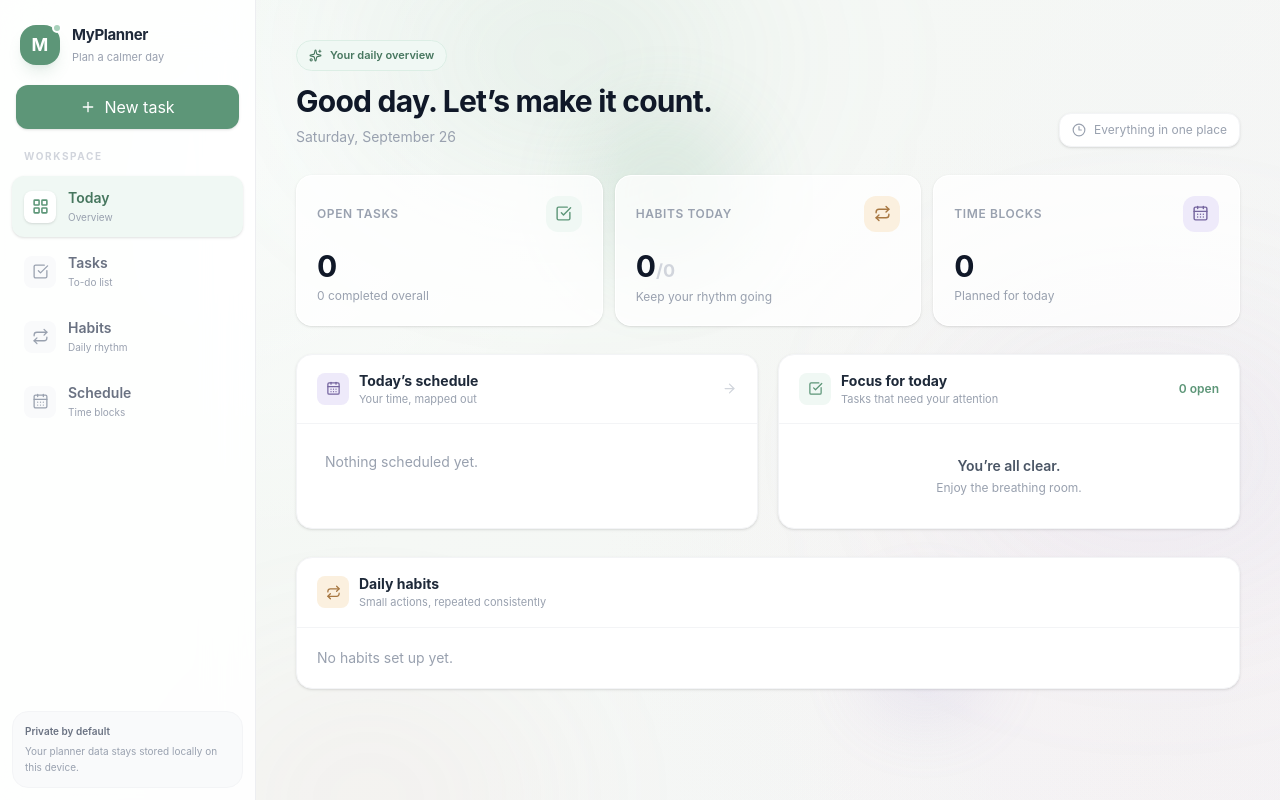
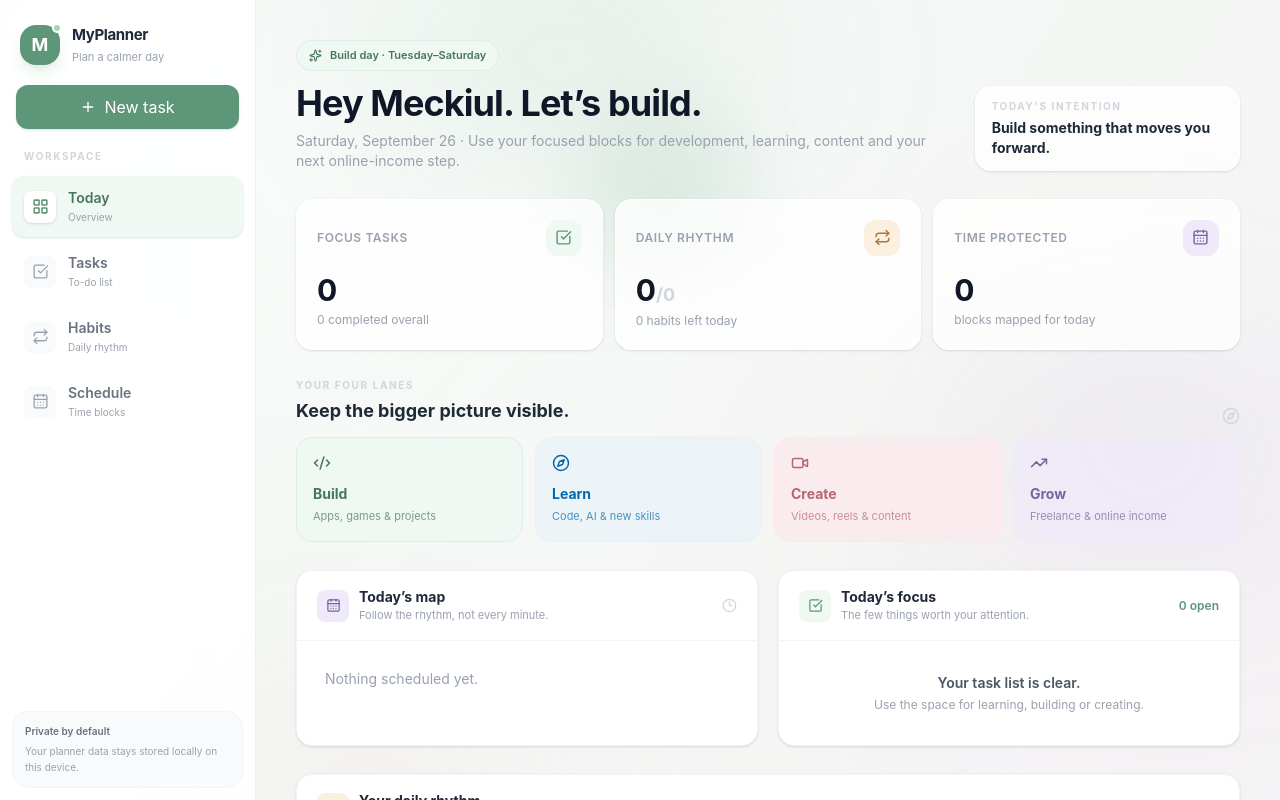
Before and after one commit to Meckiul-Chisim/MyPlanner, a React (Vite) app: page / in a window 1280 px wide. Built offline with nearby package versions, Linux system fonts and the light colour scheme.

Commit message:
Personalize dashboard around Meckiul's goals

```diff
--- a/src/features/dashboard/DashboardView.tsx
+++ b/src/features/dashboard/DashboardView.tsx
@@ -1,12 +1,46 @@
-import { useEffect, useState } from 'react'
-import { CalendarDays, CheckSquare, Repeat, Sparkles, ArrowRight, Clock3 } from 'lucide-react'
+import { useEffect, useMemo, useState } from 'react'
+import {
+  ArrowRight,
+  CalendarDays,
+  CheckSquare,
+  Code2,
+  Clock3,
+  Compass,
+  Dumbbell,
+  Repeat,
+  Sparkles,
+  TrendingUp,
+  Video,
+} from 'lucide-react'
 import type { Habit, HabitLog, ScheduleBlock, Task } from '../../db/types'
 import { todayString } from '../schedule/timeUtils'
 
 function isDueTodayOrOverdue(task: Task, today: string): boolean {
-  if (task.completed) return false
-  if (!task.dueDate) return false
+  if (task.completed || !task.dueDate) return false
   return task.dueDate <= today
+}
+
+function getDayPlan() {
+  const day = new Date().getDay()
+  if (day === 1) {
+    return {
+      eyebrow: 'Monday · Market day',
+      title: 'Start steady, then build.',
+      description: 'Handle the market first, then protect the afternoon for coding and learning.',
+    }
+  }
+  if (day === 0) {
+    return {
+      eyebrow: 'Sunday · Church + reset',
+      title: 'Slow down and reset.',
+      description: 'Make space for church, rest, reflection and a lighter learning session.',
+    }
+  }
+  return {
+    eyebrow: 'Build day · Tuesday–Saturday',
+    title: 'Build something that moves you forward.',
+    description: 'Use your focused blocks for development, learning, content and your next online-income step.',
+  }
 }
 
 export function DashboardView() {
@@ -17,6 +51,7 @@ export function DashboardView() {
   const [loading, setLoading] = useState(true)
 
   const today = todayString()
+  const dayPlan = useMemo(getDayPlan, [])
 
   async function refresh() {
     const [allTasks, allHabits, allLogs, allBlocks] = await Promise.all([
@@ -28,7 +63,7 @@ export function DashboardView() {
     setTasks(allTasks)
     setHabits(allHabits)
     setHabitLogs(allLogs)
-    setScheduleBlocks(allBlocks.filter((b) => b.date === today))
+    setScheduleBlocks(allBlocks.filter((block) => block.date === today))
   }
 
   useEffect(() => {
@@ -49,53 +84,94 @@ export function DashboardView() {
     return <div className="max-w-5xl mx-auto p-8"><div className="h-8 w-40 bg-gray-200/70 rounded-lg animate-pulse" /></div>
   }
 
-  const dueTasks = tasks.filter((t) => isDueTodayOrOverdue(t, today))
-  const completedTasks = tasks.filter((t) => t.completed).length
-  const completedHabits = habits.filter((habit) => habitLogs.some((l) => l.habitId === habit.id && l.date === today && l.completed)).length
+  const dueTasks = tasks.filter((task) => isDueTodayOrOverdue(task, today))
+  const completedTasks = tasks.filter((task) => task.completed).length
+  const completedHabits = habits.filter((habit) =>
+    habitLogs.some((log) => log.habitId === habit.id && log.date === today && log.completed),
+  ).length
   const sortedBlocks = [...scheduleBlocks].sort((a, b) => a.startTime.localeCompare(b.startTime))
-  const dateLabel = new Date().toLocaleDateString(undefined, { weekday: 'long', month: 'long', day: 'numeric' })
+  const dateLabel = new Date().toLocaleDateString(undefined, {
+    weekday: 'long',
+    month: 'long',
+    day: 'numeric',
+  })
+  const openHabitCount = Math.max(habits.length - completedHabits, 0)
 
   return (
     <div className="max-w-5xl mx-auto p-5 sm:p-8 lg:p-10 space-y-7">
-      <header className="flex flex-col sm:flex-row sm:items-end sm:justify-between gap-4">
+      <header className="flex flex-col lg:flex-row lg:items-end lg:justify-between gap-5">
         <div>
           <div className="inline-flex items-center gap-2 rounded-full bg-primary-50 border border-primary-100 px-3 py-1.5 text-[11px] font-semibold text-primary-700 mb-3">
             <Sparkles size={13} />
-            Your daily overview
+            {dayPlan.eyebrow}
           </div>
-          <h1 className="text-3xl font-bold tracking-tight text-gray-900">Good day. Let’s make it count.</h1>
-          <p className="text-sm text-gray-400 mt-2">{dateLabel}</p>
+          <h1 className="text-3xl sm:text-4xl font-bold tracking-tight text-gray-900">
+            Hey Meckiul. Let’s build.
+          </h1>
+          <p className="text-sm text-gray-400 mt-2">{dateLabel} · {dayPlan.description}</p>
         </div>
-        <div className="hidden sm:flex items-center gap-2 text-xs text-gray-400 bg-white border border-gray-100 rounded-xl px-3 py-2 shadow-sm">
-          <Clock3 size={14} />
-          Everything in one place
+        <div className="glass-panel rounded-2xl border border-white shadow-sm px-4 py-3 min-w-52">
+          <p className="text-[10px] font-bold uppercase tracking-[0.16em] text-gray-300">Today's intention</p>
+          <p className="text-sm font-bold text-gray-800 mt-1">{dayPlan.title}</p>
         </div>
       </header>
 
       <section className="grid grid-cols-1 sm:grid-cols-3 gap-3">
         <div className="glass-panel card-lift rounded-2xl border border-white shadow-sm p-5">
           <div className="flex items-center justify-between">
-            <span className="text-xs font-semibold text-gray-400 uppercase tracking-wider">Open tasks</span>
-            <span className="w-9 h-9 rounded-xl bg-primary-50 text-primary-600 flex items-center justify-center"><CheckSquare size={17}/></span>
+            <span className="text-xs font-semibold text-gray-400 uppercase tracking-wider">Focus tasks</span>
+            <span className="w-9 h-9 rounded-xl bg-primary-50 text-primary-600 flex items-center justify-center"><CheckSquare size={17} /></span>
           </div>
           <p className="text-3xl font-bold text-gray-900 mt-4">{dueTasks.length}</p>
           <p className="text-xs text-gray-400 mt-1">{completedTasks} completed overall</p>
         </div>
+
         <div className="glass-panel card-lift rounded-2xl border border-white shadow-sm p-5">
           <div className="flex items-center justify-between">
-            <span className="text-xs font-semibold text-gray-400 uppercase tracking-wider">Habits today</span>
-            <span className="w-9 h-9 rounded-xl bg-sand-100 text-sand-700 flex items-center justify-center"><Repeat size={17}/></span>
+            <span className="text-xs font-semibold text-gray-400 uppercase tracking-wider">Daily rhythm</span>
+            <span className="w-9 h-9 rounded-xl bg-sand-100 text-sand-700 flex items-center justify-center"><Repeat size={17} /></span>
           </div>
           <p className="text-3xl font-bold text-gray-900 mt-4">{completedHabits}<span className="text-lg text-gray-300">/{habits.length}</span></p>
-          <p className="text-xs text-gray-400 mt-1">Keep your rhythm going</p>
+          <p className="text-xs text-gray-400 mt-1">{openHabitCount} habit{openHabitCount === 1 ? '' : 's'} left today</p>
         </div>
+
         <div className="glass-panel card-lift rounded-2xl border border-white shadow-sm p-5">
           <div className="flex items-center justify-between">
-            <span className="text-xs font-semibold text-gray-400 uppercase tracking-wider">Time blocks</span>
-            <span className="w-9 h-9 rounded-xl bg-lavender-100 text-lavender-700 flex items-center justify-center"><CalendarDays size={17}/></span>
+            <span className="text-xs font-semibold text-gray-400 uppercase tracking-wider">Time protected</span>
+            <span className="w-9 h-9 rounded-xl bg-lavender-100 text-lavender-700 flex items-center justify-center"><CalendarDays size={17} /></span>
           </div>
           <p className="text-3xl font-bold text-gray-900 mt-4">{sortedBlocks.length}</p>
-          <p className="text-xs text-gray-400 mt-1">Planned for today</p>
+          <p className="text-xs text-gray-400 mt-1">blocks mapped for today</p>
+        </div>
+      </section>
+
+      <section>
+        <div className="flex items-end justify-between mb-3">
+          <div>
+            <p className="text-[10px] font-bold uppercase tracking-[0.16em] text-gray-300">Your four lanes</p>
+            <h2 className="text-lg font-bold text-gray-800 mt-1">Keep the bigger picture visible.</h2>
+          </div>
+          <Compass size={18} className="text-gray-300" />
+        </div>
+
+        <div className="grid grid-cols-2 lg:grid-cols-4 gap-3">
+          {[
+            { icon: Code2, title: 'Build', text: 'Apps, games & projects', className: 'bg-primary-50 text-primary-700 border-primary-100' },
+            { icon: Compass, title: 'Learn', text: 'Code, AI & new skills', className: 'bg-sky-100/60 text-sky-700 border-sky-100' },
+            { icon: Video, title: 'Create', text: 'Videos, reels & content', className: 'bg-blush-100/70 text-blush-700 border-blush-100' },
+            { icon: TrendingUp, title: 'Grow', text: 'Freelance & online income', className: 'bg-lavender-100/70 text-lavender-700 border-lavender-100' },
+          ].map((lane) => {
+            const Icon = lane.icon
+            return (
+              <div key={lane.title} className={`rounded-2xl border p-4 card-lift ${
+                lane.className
+              }`}>
+                <Icon size={18} strokeWidth={2} />
+                <p className="text-sm font-bold mt-3">{lane.title}</p>
+                <p className="text-[11px] mt-1 opacity-70 leading-relaxed">{lane.text}</p>
+              </div>
+            )
+          })}
         </div>
       </section>
 
@@ -103,10 +179,10 @@ export function DashboardView() {
         <div className="bg-white rounded-2xl border border-gray-100 shadow-sm overflow-hidden card-lift">
           <div className="flex items-center justify-between px-5 py-4 border-b border-gray-100">
             <div className="flex items-center gap-2.5">
-              <span className="w-8 h-8 rounded-lg bg-lavender-100 text-lavender-700 flex items-center justify-center"><CalendarDays size={15}/></span>
-              <div><h2 className="text-sm font-bold text-gray-800">Today’s schedule</h2><p className="text-[11px] text-gray-400">Your time, mapped out</p></div>
+              <span className="w-8 h-8 rounded-lg bg-lavender-100 text-lavender-700 flex items-center justify-center"><CalendarDays size={15} /></span>
+              <div><h2 className="text-sm font-bold text-gray-800">Today’s map</h2><p className="text-[11px] text-gray-400">Follow the rhythm, not every minute.</p></div>
             </div>
-            <ArrowRight size={15} className="text-gray-300" />
+            <Clock3 size={15} className="text-gray-300" />
           </div>
           <div className="p-3">
             {sortedBlocks.length === 0 ? (
@@ -128,14 +204,14 @@ export function DashboardView() {
         <div className="bg-white rounded-2xl border border-gray-100 shadow-sm overflow-hidden card-lift">
           <div className="flex items-center justify-between px-5 py-4 border-b border-gray-100">
             <div className="flex items-center gap-2.5">
-              <span className="w-8 h-8 rounded-lg bg-primary-50 text-primary-600 flex items-center justify-center"><CheckSquare size={15}/></span>
-              <div><h2 className="text-sm font-bold text-gray-800">Focus for today</h2><p className="text-[11px] text-gray-400">Tasks that need your attention</p></div>
+              <span className="w-8 h-8 rounded-lg bg-primary-50 text-primary-600 flex items-center justify-center"><CheckSquare size={15} /></span>
+              <div><h2 className="text-sm font-bold text-gray-800">Today’s focus</h2><p className="text-[11px] text-gray-400">The few things worth your attention.</p></div>
             </div>
             <span className="text-xs font-semibold text-primary-600">{dueTasks.length} open</span>
           </div>
           <div className="p-3">
             {dueTasks.length === 0 ? (
-              <div className="p-5 text-center"><p className="text-sm font-semibold text-gray-600">You’re all clear.</p><p className="text-xs text-gray-400 mt-1">Enjoy the breathing room.</p></div>
+              <div className="p-5 text-center"><p className="text-sm font-semibold text-gray-600">Your task list is clear.</p><p className="text-xs text-gray-400 mt-1">Use the space for learning, building or creating.</p></div>
             ) : (
               <div className="space-y-1">
                 {dueTasks.map((task) => (
@@ -153,21 +229,21 @@ export function DashboardView() {
 
       <section className="bg-white rounded-2xl border border-gray-100 shadow-sm overflow-hidden">
         <div className="px-5 py-4 border-b border-gray-100 flex items-center gap-2.5">
-          <span className="w-8 h-8 rounded-lg bg-sand-100 text-sand-700 flex items-center justify-center"><Repeat size={15}/></span>
-          <div><h2 className="text-sm font-bold text-gray-800">Daily habits</h2><p className="text-[11px] text-gray-400">Small actions, repeated consistently</p></div>
+          <span className="w-8 h-8 rounded-lg bg-sand-100 text-sand-700 flex items-center justify-center"><Dumbbell size={15} /></span>
+          <div><h2 className="text-sm font-bold text-gray-800">Your daily rhythm</h2><p className="text-[11px] text-gray-400">Small actions that support the bigger goals.</p></div>
         </div>
         {habits.length === 0 ? (
           <p className="text-sm text-gray-400 p-5">No habits set up yet.</p>
         ) : (
-          <div className="p-3 grid sm:grid-cols-2 gap-2">
+          <div className="p-3 grid sm:grid-cols-2 lg:grid-cols-3 gap-2">
             {habits.map((habit) => {
-              const todayLog = habitLogs.find((l) => l.habitId === habit.id && l.date === today)
+              const todayLog = habitLogs.find((log) => log.habitId === habit.id && log.date === today)
               const done = todayLog?.completed ?? false
               return (
                 <label key={habit.id} className={`flex items-center gap-3 p-3 rounded-xl border cursor-pointer transition-all ${
                   done ? 'bg-primary-50 border-primary-100' : 'bg-gray-50/60 border-gray-100 hover:bg-gray-50'
                 }`}>
-                  <input type="checkbox" checked={done} onChange={(e) => handleToggleHabit(habit.id, e.target.checked)} className="h-4 w-4 rounded border-gray-300" />
+                  <input type="checkbox" checked={done} onChange={(event) => handleToggleHabit(habit.id, event.target.checked)} className="h-4 w-4 rounded border-gray-300" />
                   <span className={`text-sm font-medium ${
                     done ? 'text-primary-700 line-through' : 'text-gray-700'
                   }`}>{habit.name}</span>
@@ -177,6 +253,19 @@ export function DashboardView() {
           </div>
         )}
       </section>
+
+      <section className="rounded-2xl bg-gray-900 text-white p-5 sm:p-6 shadow-lg">
+        <div className="flex items-start gap-4">
+          <div className="w-10 h-10 rounded-xl bg-white/10 flex items-center justify-center shrink-0">
+            <ArrowRight size={18} />
+          </div>
+          <div>
+            <p className="text-[10px] uppercase tracking-[0.16em] text-white/45 font-bold">Keep it simple</p>
+            <h2 className="text-base font-bold mt-1">One meaningful build. One learning win. One step toward growth.</h2>
+            <p className="text-xs text-white/55 mt-2 leading-relaxed">You are juggling development, learning, content and business. MyPlanner is now organized around those lanes instead of treating every task as equally important.</p>
+          </div>
+        </div>
+      </section>
     </div>
   )
 }
```
